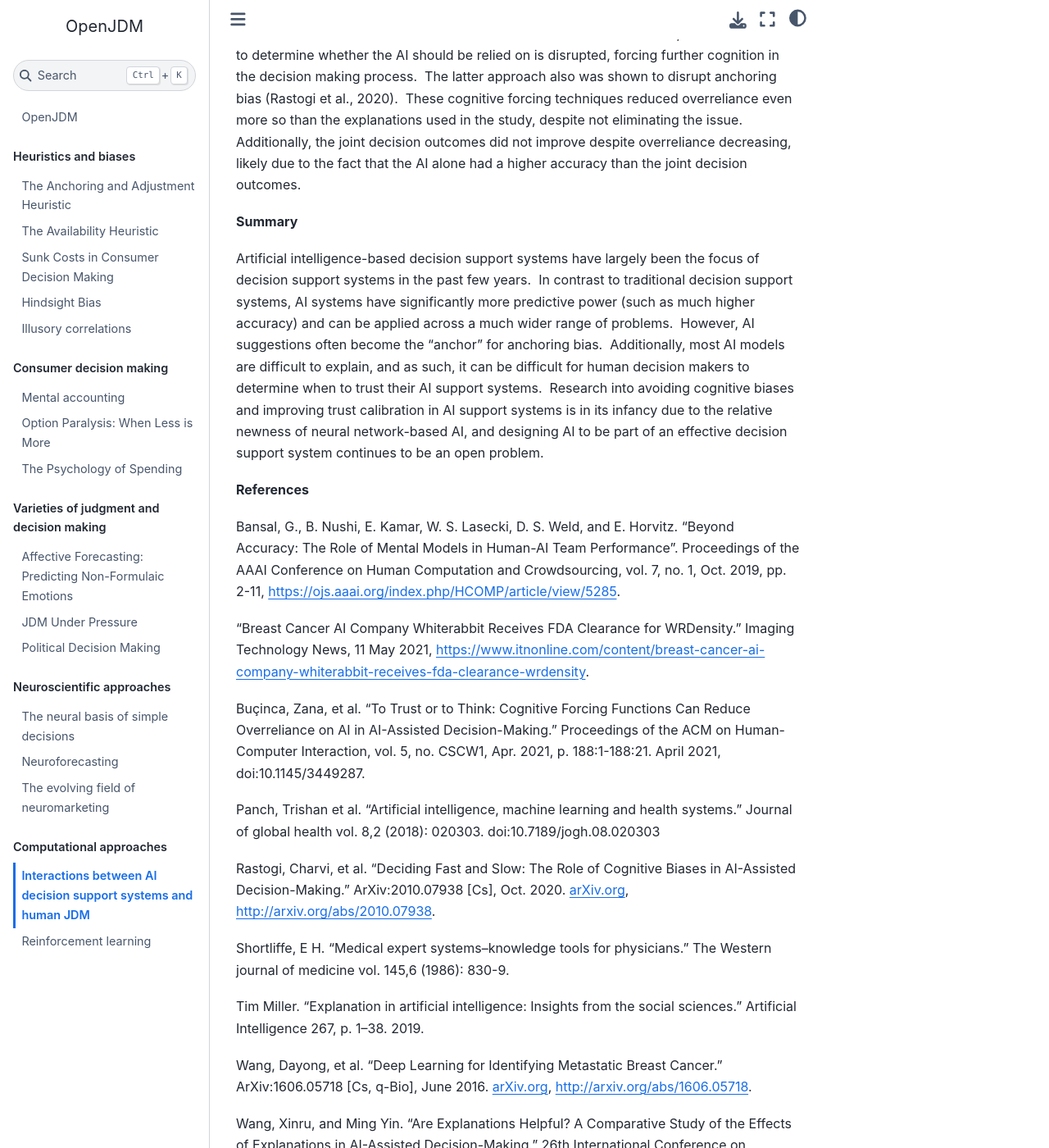
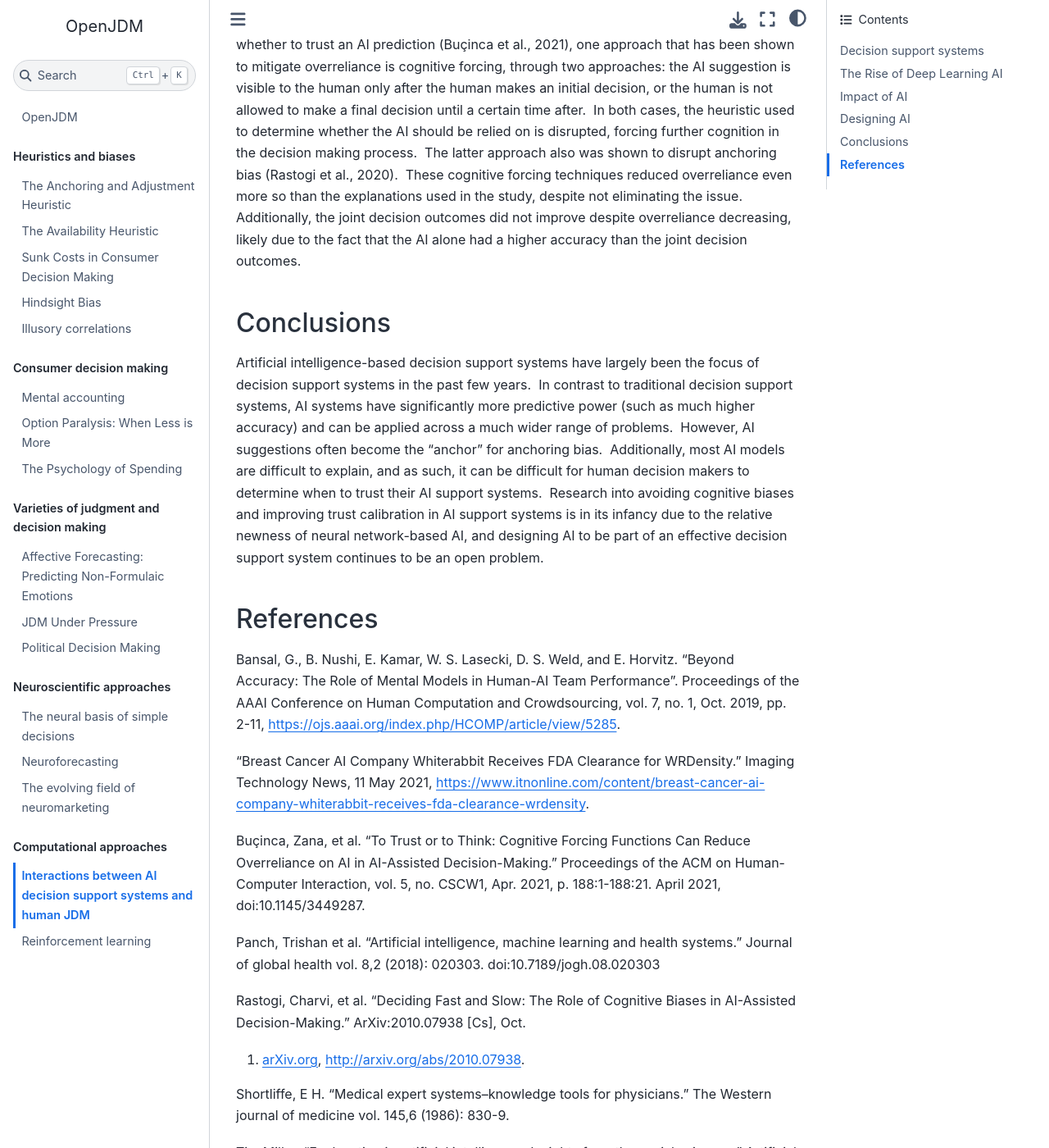
Before and after one commit to openjdm/openjdm.github.io, a Jupyter Book: the page built from book/jdm_and_ai.md, in a window 1280 px wide and 1400 px high, scrolled down 3923 px. Shown: the whole window at 82% size. Built offline with Jupyter Book 1.0.4 settings and Sphinx 7.4.7 and the Sphinx Book theme 1.1.4, drawn with Linux system fonts in a browser that asks for light colours; some of the changed text lies outside the part shown.

Commit message:
formatting

```diff
--- a/book/jdm_and_ai.md
+++ b/book/jdm_and_ai.md
@@ -26,7 +22,7 @@ opposed to commands).
 
 
 
-**Rise of Deep Learning AI**
+## The Rise of Deep Learning AI
 
 However, the decision support system paradigm has undergone major shifts
 within the past decade, in part due to the rise of deep neural networks
@@ -106,7 +102,7 @@ rather than make the decision itself.
 
 
 
-**Impact of AI**
+## Impact of AI
 
 As previously mentioned, the processes and outcomes of decisions made by
 the combination of AI and human - joint decisions - have only been
@@ -189,7 +185,7 @@ concern in a scan), often after the human observes the AI make mistakes.
 
 
 
-**Designing AI**
+## Designing AI
 
 One method to improve humans’ trust calibration is to expose the
 confidence levels of AI’s predictions to the human.<span
@@ -249,8 +245,7 @@ the fact that the AI alone had a higher accuracy than the joint decision
 outcomes.
 
 
-
-**Summary**
+## Conclusions
 
 Artificial intelligence-based decision support systems have largely been
 the focus of decision support systems in the past few years.<span
@@ -268,7 +263,7 @@ systems is in its infancy due to the relative newness of neural
 network-based AI, and designing AI to be part of an effective decision
 support system continues to be an open problem.
 
-**References**
+## References
 
 
 
@@ -301,7 +296,7 @@ doi:10.7189/jogh.08.020303
 
 Rastogi, Charvi, et al. “Deciding Fast and Slow: The Role of Cognitive
 Biases in AI-Assisted Decision-Making.” ArXiv:2010.07938 \[Cs\], Oct.
-2020. arXiv.org, [<span
+1.    arXiv.org, [<span
 class="s1">http://arxiv.org/abs/2010.07938</span>](http://arxiv.org/abs/2010.07938).
 
 
```
Also changed, not shown: other parts of book/jdm_and_ai.md (+1 -5 lines).
